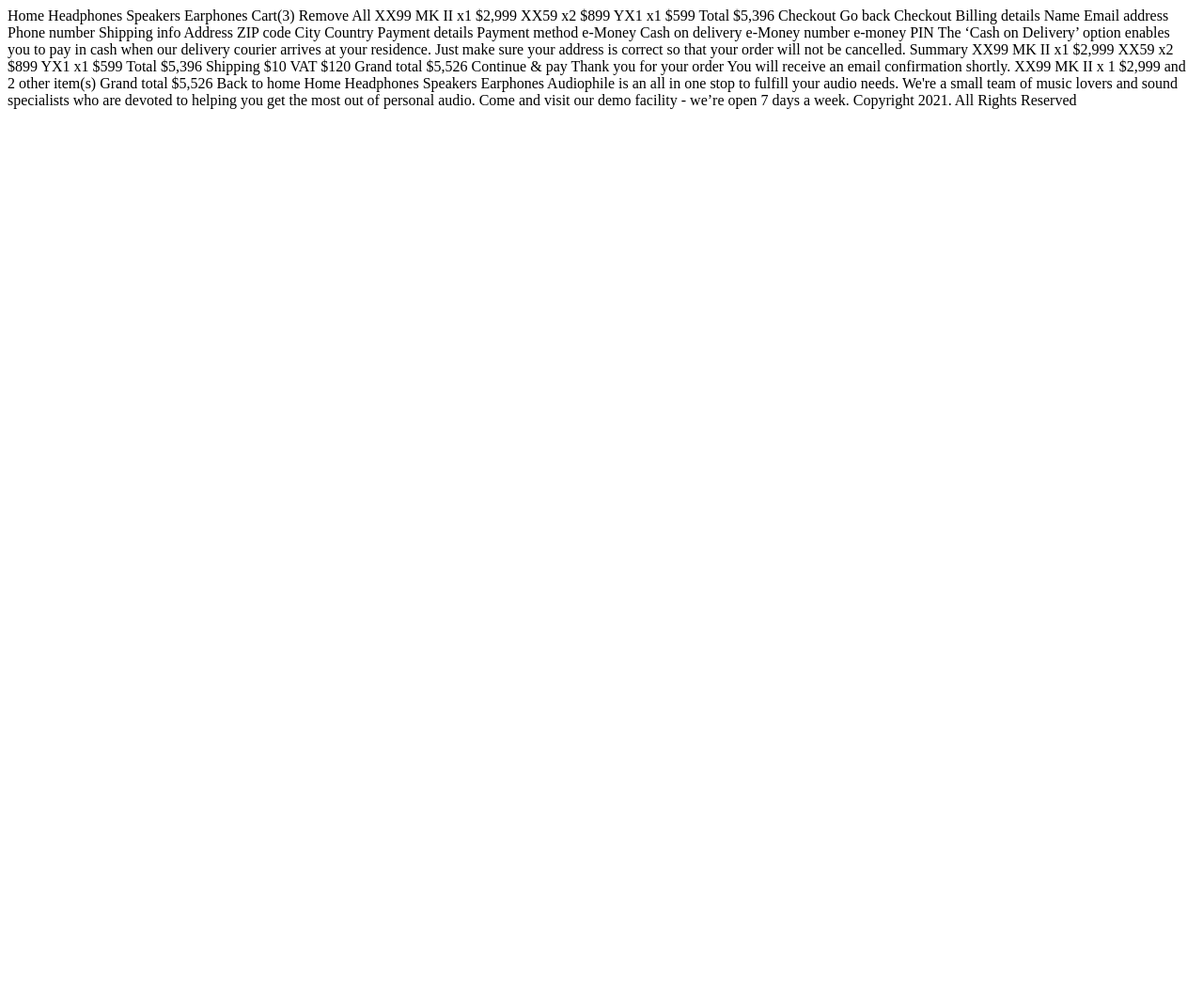
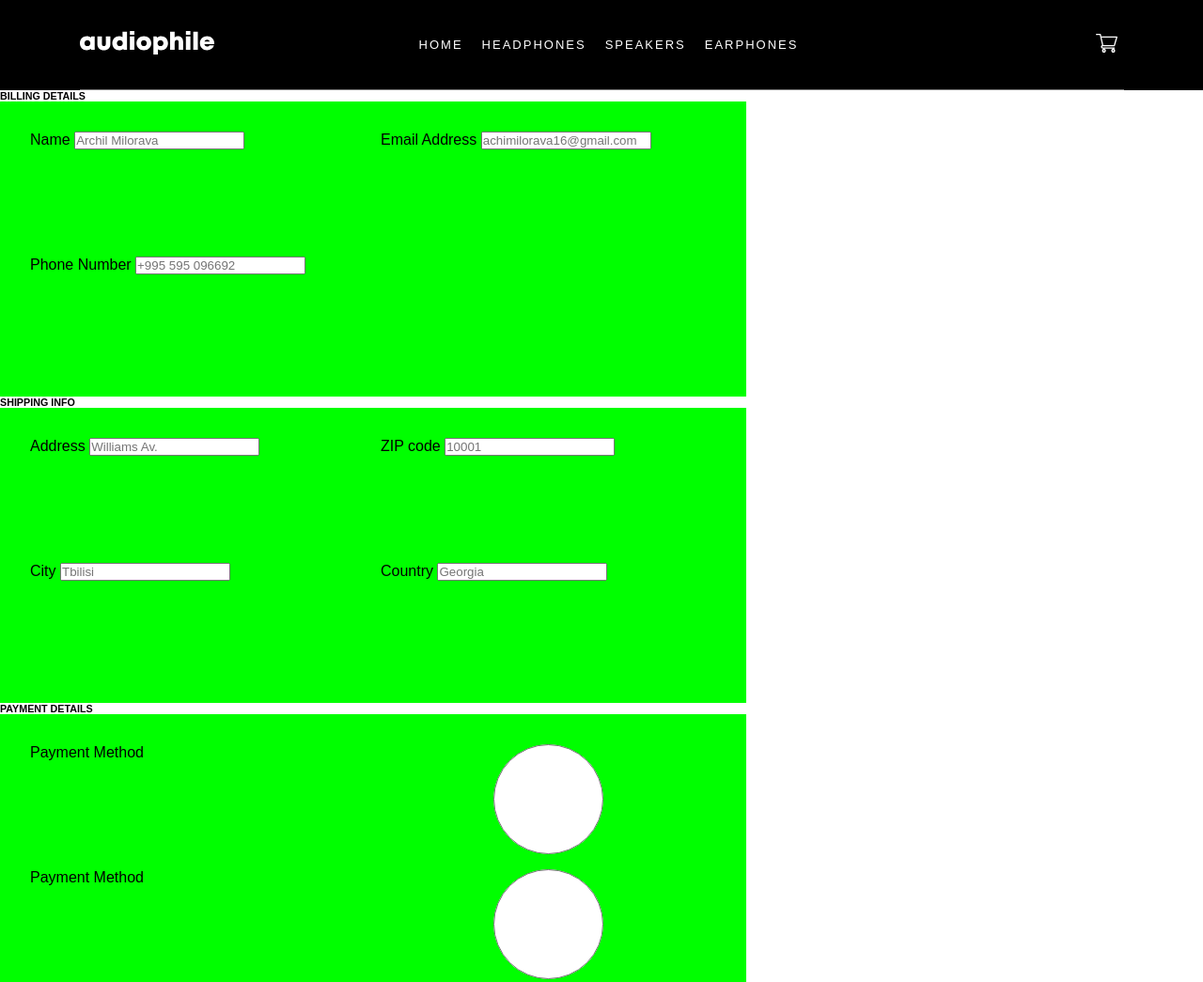
Before and after one commit to Archil-Milorava/sacdeli, a plain HTML site: page checkout.html in a window 1280 px wide. Shown: the top 1045 px of the page at 94% size. Before the commit the page ends 800 px from the top, so only its background shows below. Drawn offline with Linux system fonts and the light colour scheme.

Commit message:
new file:   checkout.css 	modified:   checkout.html 	modified:   earphones.html 	modified:   index.js 	modified:   style2.css

```diff
--- /dev/null
+++ b/checkout.css
@@ -0,0 +1,54 @@
+* {
+    margin: 0;
+    padding: 0;
+  }
+
+  @import url("https://fonts.googleapis.com/css2?family=Cinzel&family=Cormorant+Garamond:wght@300&family=Fraunces:wght@100&family=Manrope&display=swap");
+
+  /*
+      font-family: 'Manrope', sans-serif; */
+
+  :root {
+    /* colors */
+    --orange: #d87d4a;
+    --black: #101010;
+    --black-2: #000000;
+    --light-orange: #fbaf85;
+    --white: #ffffff;
+    --light-gray: rgb(124, 124, 124);
+    --light-white-2: #fafafa;
+  }
+
+  body {
+    font-family: "Manrope", sans-serif;
+  }
+
+  .header2 {
+  height: 96px;
+  background-color: var(--black-2);
+  display: flex;
+  align-items: center;
+  flex-direction: column;
+  width: 100%;
+}
+
+  .navigation-checkout {
+  width: 1111px;
+  height: 96px;
+  border-bottom: 0.5px solid var(--light-gray);
+  display: grid;
+  grid-template-columns: 270px 586px 250px;
+  align-items: center;
+}
+
+
+.grid-container-one{
+    display: grid;
+    width: 730px;
+    height: 250px;
+    padding: 2rem;
+    background-color: lime;
+grid-template-rows: repeat(2, 1fr);
+grid-template-columns: repeat(2, 1fr);
+gap: 1rem;
+}
--- a/checkout.html
+++ b/checkout.html
@@ -7,35 +7,99 @@
 
   <link rel="icon" type="image/png" sizes="32x32" href="./assets/favicon-32x32.png">
 
-  <title>Frontend Mentor | Audiophile e-commerce website</title>
+    <script type="module" src="index.js" defer></script>
+    <link rel="stylesheet" href="style2.css" />
+    <link rel="stylesheet" href="checkout.css" />
+
+    <title>FM Challenge-by Archil Milorava</title>
 </head>
 
 <body>
-  Home
-  Headphones
-  Speakers
-  Earphones
+
+  <header class="header2">
+    <div class="navigation-checkout">
+      <div class="logo"><img src="./assets/shared/desktop/logo.svg" /></div>
+      <div class="nav-bar">
+        <ul>
+          <li><a href="/index.html">Home</a></li>
+          <li><a href="/headphones.html">Headphones</a></li>
+          <li><a href="/speakers.html">Speakers</a></li>
+          <li><a href="/earphones.html">Earphones</a></li>
+        </ul>
+      </div>
+      <div class="cart">
+        <img id="cart-icon" src="./assets/shared/desktop/icon-cart.svg" />
+      </div>
+    </div>
+  </header>
+
+<h6>BILLING DETAILS</h6>
+<div class="grid-container-one">
+  <div class="input_field name">
+<label class="label_checkout" for="name">Name</label>
+<input class="input_checkout" id="name" type="text" placeholder="Archil Milorava">
+</div>
+
+<div class="input_field email">
+  <label class="label_checkout" for="email">Email Address</label>
+  <input class="input_checkout" id="email" type="email" placeholder="achimilorava16@gmail.com">
+  </div>
+
+  <div class="input_field phone">
+    <label class="label_checkout" for="phone_number">Phone Number</label>
+    <input class="input_checkout" id="phone_number" type="tel" placeholder="+995 595 096692">
+    </div>
+
+</div>
+<h6>SHIPPING INFO</h6>
+<div class="grid-container-one">
+  <div class="input_field address">
+<label class="label_checkout" for="address">Address</label>
+<input class="input_checkout" id="address" type="text" placeholder="Williams Av.">
+</div>
+
+<div class="input_field zip">
+  <label class="label_checkout" for="zip">ZIP code</label>
+  <input class="input_checkout" id="zip" type="number" placeholder="10001">
+  </div>
+
+  <div class="input_field city">
+    <label class="label_checkout" for="city">City</label>
+    <input class="input_checkout" id="city" type="text" placeholder="Tbilisi">
+    </div>
+
+  <div class="input_field country">
+    <label class="label_checkout" for="country">Country</label>
+    <input class="input_checkout" id="country" type="text" placeholder="Georgia">
+    </div>
+
+</div>
+
+<h6>PAYMENT DETAILS</h6>
+<div class="grid-container-one">
+  <label for="payment"> Payment Method</label>
+  <input name="radio" type="radio" id="payment1" class="payment-radio" >
+  <label for="payment2"> Payment Method</label>
+
+  <input name="radio" type="radio" id="payment2" class="payment-radio" >
+
+</div>
 
 
-  <!-- Cart Modal -->
-  Cart(3)
-  Remove All
-
-  XX99 MK II x1
-  $2,999
-
-  XX59 x2
-  $899
-
-  YX1 x1
-  $599
-
-  Total $5,396
-
-  Checkout
-  <!-- Cart modal end -->
 
 
+<div class="input_field email">
+  <label class="label_checkout" for="email">Email Address</label>
+  <input class="input_checkout" id="email" type="email" placeholder="achimilorava16@gmail.com">
+  </div>
+
+  <div class="input_field name">
+    <label class="label_checkout" for="phone_number">Phone Number</label>
+    <input class="input_checkout" id="phone_number" type="tel" placeholder="+995 595 096692">
+    </div>
+
+</div>
+<!--
   Go back
 
   Checkout
@@ -104,7 +168,7 @@
   and sound specialists who are devoted to helping you get the most out of personal audio. Come and
   visit our demo facility - we’re open 7 days a week.
 
-  Copyright 2021. All Rights Reserved
+  Copyright 2021. All Rights Reserved -->
 </body>
 
 </html>
--- a/index.js
+++ b/index.js
@@ -89,21 +89,20 @@ let earphonesProducts = () => {
   earphonesSection.innerHTML = mainData
     .filter((item) => item.category === "earphones")
     .map((item) => {
-      let { name, image, id } = item;
-      return `
-      <div class="speakers-div" id="${id}">
+      let { id, name, image, description } = item;
+      return `<div id="${id}" class="speakers-div">
       <img
         class="headphone1"
         src="${image.desktop}"
-        alt=""
+        alt="${name}"
       />
       <div class="headphone1-description">
-      ${item.new === true ? '<p class="title">New product</p>' : ""}
-        <h1 class="product-name">${name}</h1>
+        ${item.new === true ? '<p class="title">New product</p>' : ""}
+        <h1 class="product-name"> ${name}</h1>
         <p class="main-description">
-        ${item.description}
+          ${description}
         </p>
-        <button type="button" class="btn" onclick="cartItems(${id})">See product</button>
+        <button type="button" class="btn" onclick="seeProduct(${id})">See product</button>
       </div>
     </div>
 
@@ -283,16 +282,11 @@ clearBasketButton.addEventListener("click", () => {
 const totalPrice = document.querySelector(".total-price");
 
 function totalPriceCalculator() {
-  // let priceOfTtem = basket.map((x) => x.price);
-  // let quantityOfItem = basket.map((x) => x.quantity);
-
-  // const total = priceOfTtem * quantityOfItem;
-
-  // return (totalPrice.textContent = total);
-
-  let total = basket.reduce((acc, cur) => (acc = cur.quantity * cur.price), 0);
-  totalPrice.textContent = total;
-  console.log(total);
+  const total = basket.reduce(
+    (acc, item) => acc + item.price * item.quantity,
+    0
+  );
+  totalPrice.textContent = `$ ${total.toFixed(2)}`;
 }
 
 //Calculating the quantity of the basket items
--- a/style2.css
+++ b/style2.css
@@ -57,7 +57,7 @@ header {
   cursor: pointer;
 }
 
-.nav-bar ul li a{
+.nav-bar ul li a {
   text-decoration: none;
   color: var(--white);
 }
@@ -79,7 +79,6 @@ header {
   letter-spacing: 0.2rem;
   font-weight: lighter;
 }
-
 
 .categories {
   height: 284px;
@@ -128,7 +127,6 @@ header {
 .cat-shop:hover {
   color: var(--orange);
 }
-
 
 .grid4 {
   margin-left: 5rem;
@@ -204,7 +202,7 @@ header {
   margin-bottom: 6rem;
 }
 
-.speakers-div{
+.speakers-div {
   display: flex;
   margin-bottom: 6rem;
 }
@@ -246,7 +244,7 @@ header {
   color: var(--light-gray);
 }
 .btn {
-  margin-top: 1rem;
+  margin-top: rem;
   width: 10rem;
   height: 3rem;
   background-color: var(--orange);
@@ -294,7 +292,7 @@ header {
   cursor: pointer;
 }
 
-.footer-ul li a{
+.footer-ul li a {
   text-decoration: none;
   color: white;
 }
```
Also changed, not shown: earphones.html (+1 -17 lines).
